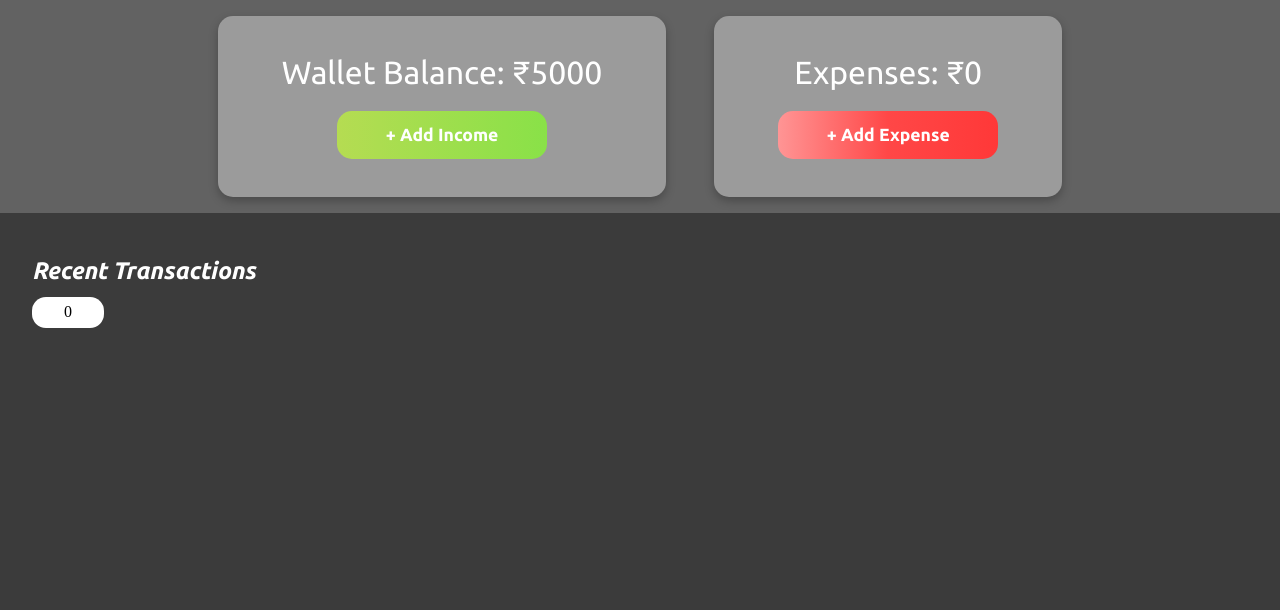
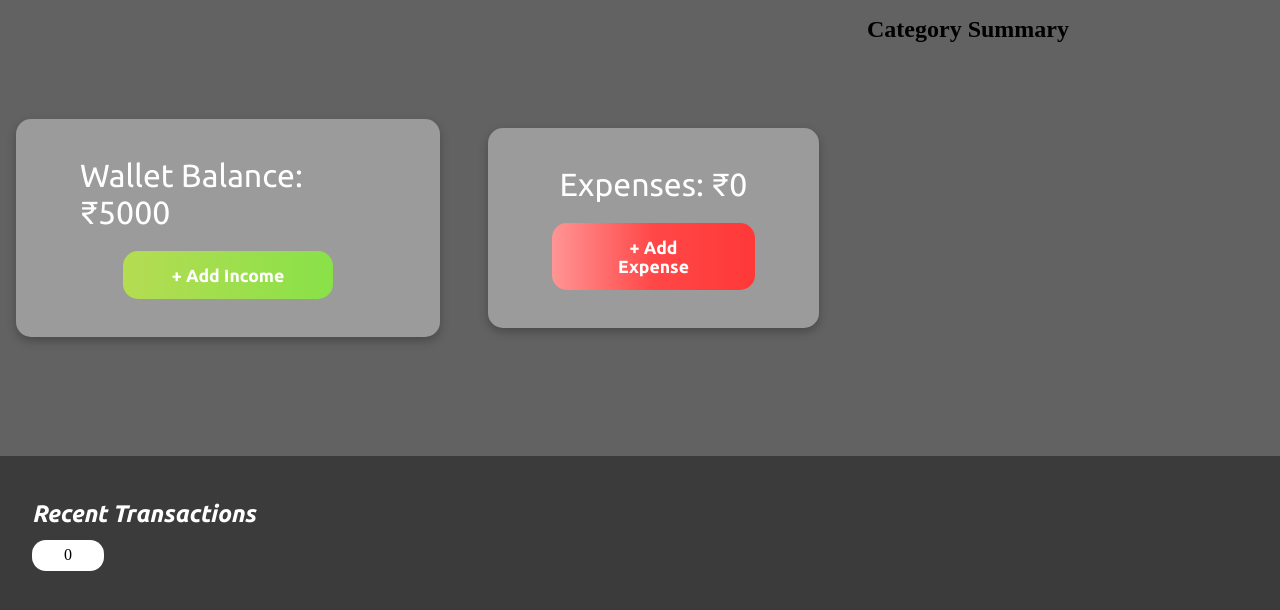
Before and after one commit to Harshal997/xpense-tracker, a React (Create React App) app: page / in a window 1280 px wide. Shown: the top 610 px of the page. Built offline with nearby package versions, Linux system fonts and the light colour scheme; the HTML template or start-up script is replaced by a standard one.

Commit message:
Added Pie chart

```diff
--- a/package.json
+++ b/package.json
@@ -6,6 +6,7 @@
     "chart.js": "^4.4.7",
     "cra-template": "1.2.0",
     "react": "^19.0.0",
+    "react-chartjs-2": "^5.2.0",
     "react-dom": "^19.0.0",
     "react-icons": "^5.4.0",
     "react-scripts": "5.0.1",
--- /dev/null
+++ b/src/components/Chart.js
@@ -0,0 +1,61 @@
+import React, { useEffect, useRef, useContext } from "react";
+import { Chart as ChartJS, ArcElement, Tooltip, Legend } from "chart.js";
+import { Pie } from "react-chartjs-2";
+import { WalletContext } from "../App";
+
+ChartJS.register(ArcElement, Tooltip, Legend);
+
+const summarizeData = (data) => {
+  return data.reduce((acc, item) => {
+    const category = item.category;
+    const price = parseFloat(item.price) || 0;
+    acc[category] = (acc[category] || 0) + price;
+    return acc;
+  }, {});
+};
+
+const PieChart = ({ data }) => {
+  const { transactions } = useContext(WalletContext);
+  const chartRef = useRef(null);
+
+  const summary = summarizeData(transactions);
+  const labels = Object.keys(summary);
+  const values = Object.values(summary);
+
+  const chartData = {
+    labels: labels,
+    datasets: [
+      {
+        data: values,
+        backgroundColor: ["#FDE006", "#A000FF", "#FF9304"],
+      },
+    ],
+  };
+
+  useEffect(() => {
+    return () => {
+      if (chartRef.current) {
+        chartRef.current.destroy();
+      }
+    };
+  }, []);
+
+  return (
+    <div style={{ width: "400px", margin: "0 auto" }}>
+      <h2>Category Summary</h2>
+      <Pie
+        data={chartData}
+        ref={chartRef}
+        options={{
+          responsive: true,
+          plugins: {
+            legend: { position: "top" },
+            tooltip: { enabled: true },
+          },
+        }}
+      />
+    </div>
+  );
+};
+
+export default PieChart;
--- a/src/components/finance-flow/FinanceFlow.jsx
+++ b/src/components/finance-flow/FinanceFlow.jsx
@@ -1,12 +1,14 @@
 import React from "react";
 import styles from './financeFlow.module.css'
 import { Finance } from "../../shared/finance/Finance";
+import PieChart from "../Chart";
 
 export const FinanceFlow = () => {
   return (
     <div className={styles.fundsContainer}>
       <Finance income={true} />
       <Finance />
+      <PieChart />
     </div>
   );
 };
--- a/src/components/finance-flow/financeFlow.module.css
+++ b/src/components/finance-flow/financeFlow.module.css
@@ -2,6 +2,7 @@
     display: flex;
     background-color: #626262;
     justify-content: center;
+    align-items: center;
     gap: 3em;
     padding: 1em 1em
 }
```
Also changed, not shown: 1 other file (tests, documents, lock files or other folders).
